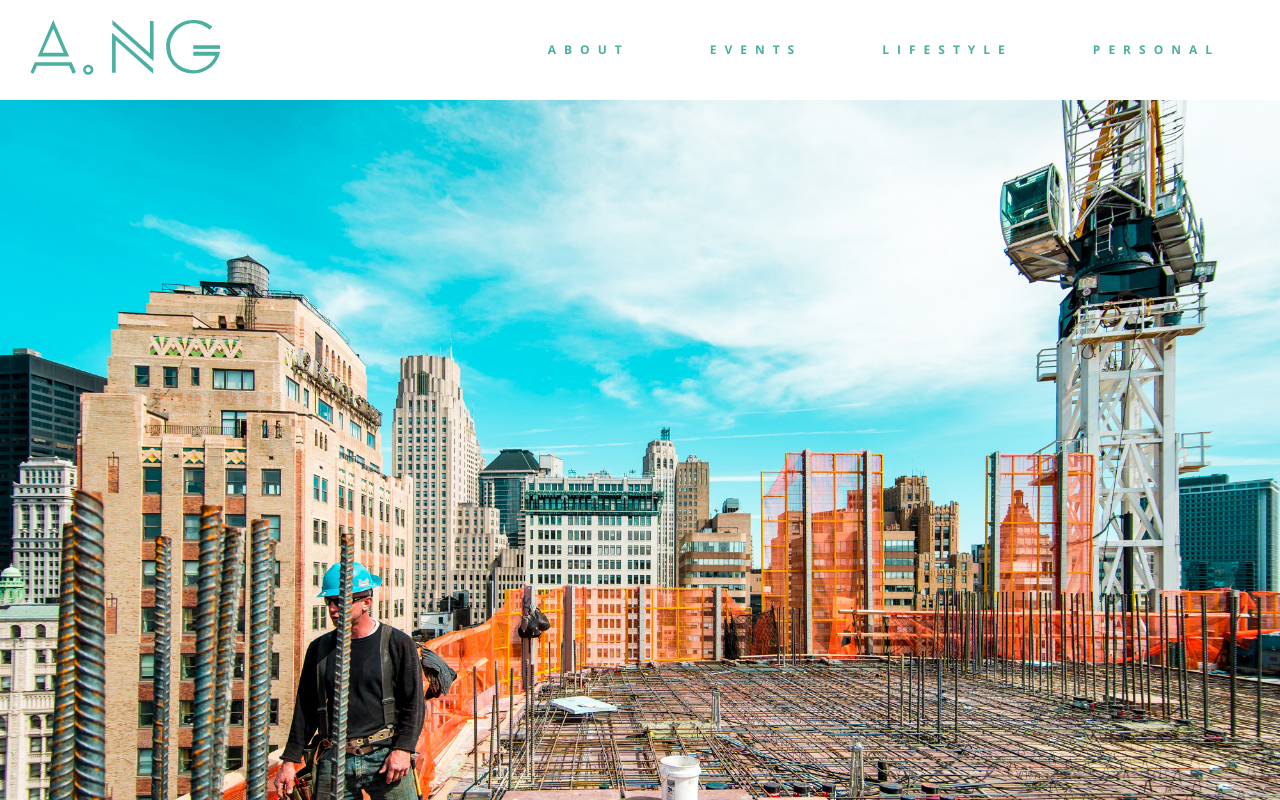
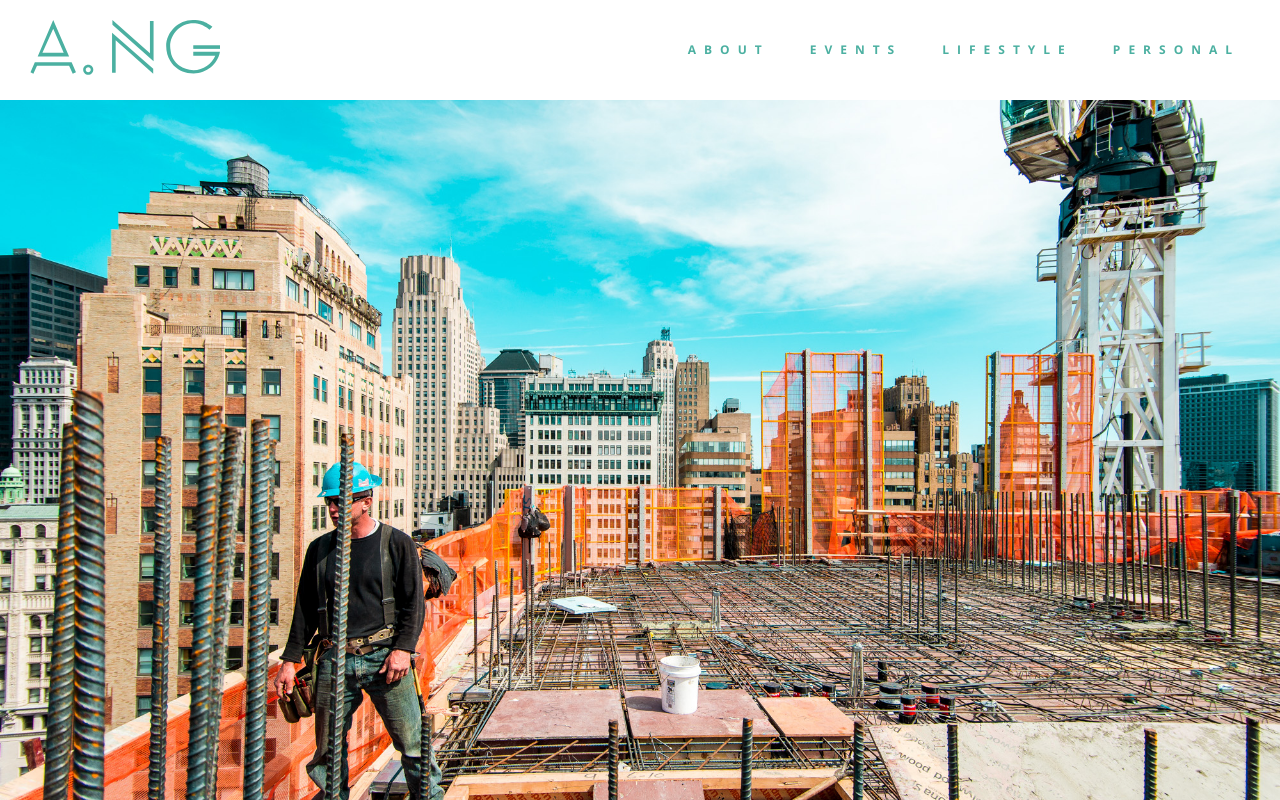
Before and after one commit to callmenunez/anitas-website, a website: page index.html in a window 1280 px wide. Drawn offline with nearby package versions, Linux system fonts and the light colour scheme.

Commit message:
fixed dropdown issues

```diff
--- a/scss/_layout.scss
+++ b/scss/_layout.scss
@@ -27,6 +27,7 @@ header {
     }
     li {
       text-align: right;
+      // min-width: 180px;
       &:hover {
         > ul {
           display: block;
@@ -38,14 +39,15 @@ header {
       a {
         color: rgba(75,176,161, 1);
         display: block;
-        padding: 0px 40px;
+        padding: 0px 20px;
         text-decoration: none;
         line-height: 60px;
+        width: inherit;
       }
     }
   }
 }
-main {
+html {
   background-image: url("../img/hero.jpg");
   background-size: cover;
   background-position: center;
```
Also changed, not shown: css/main.css.
